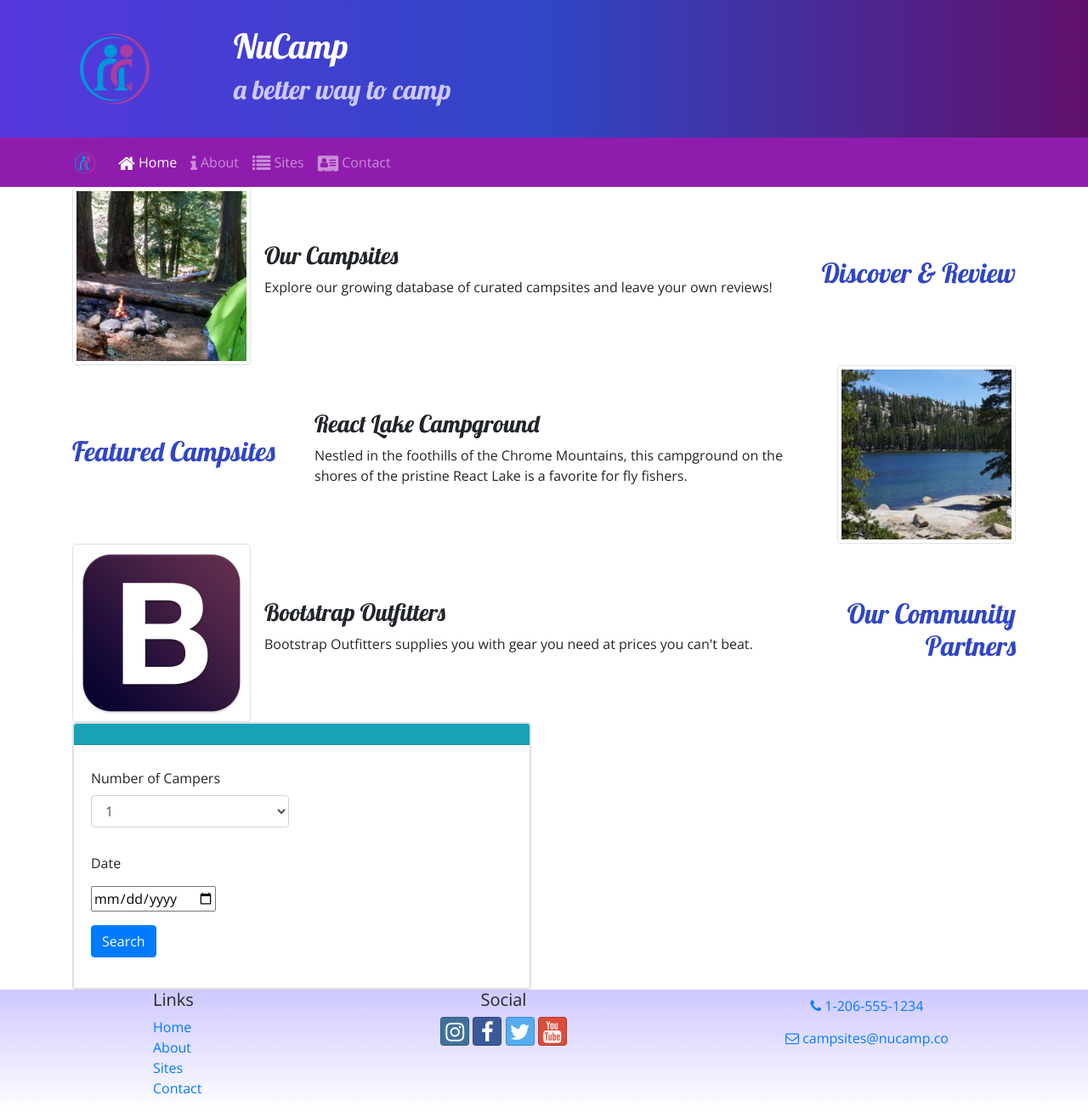
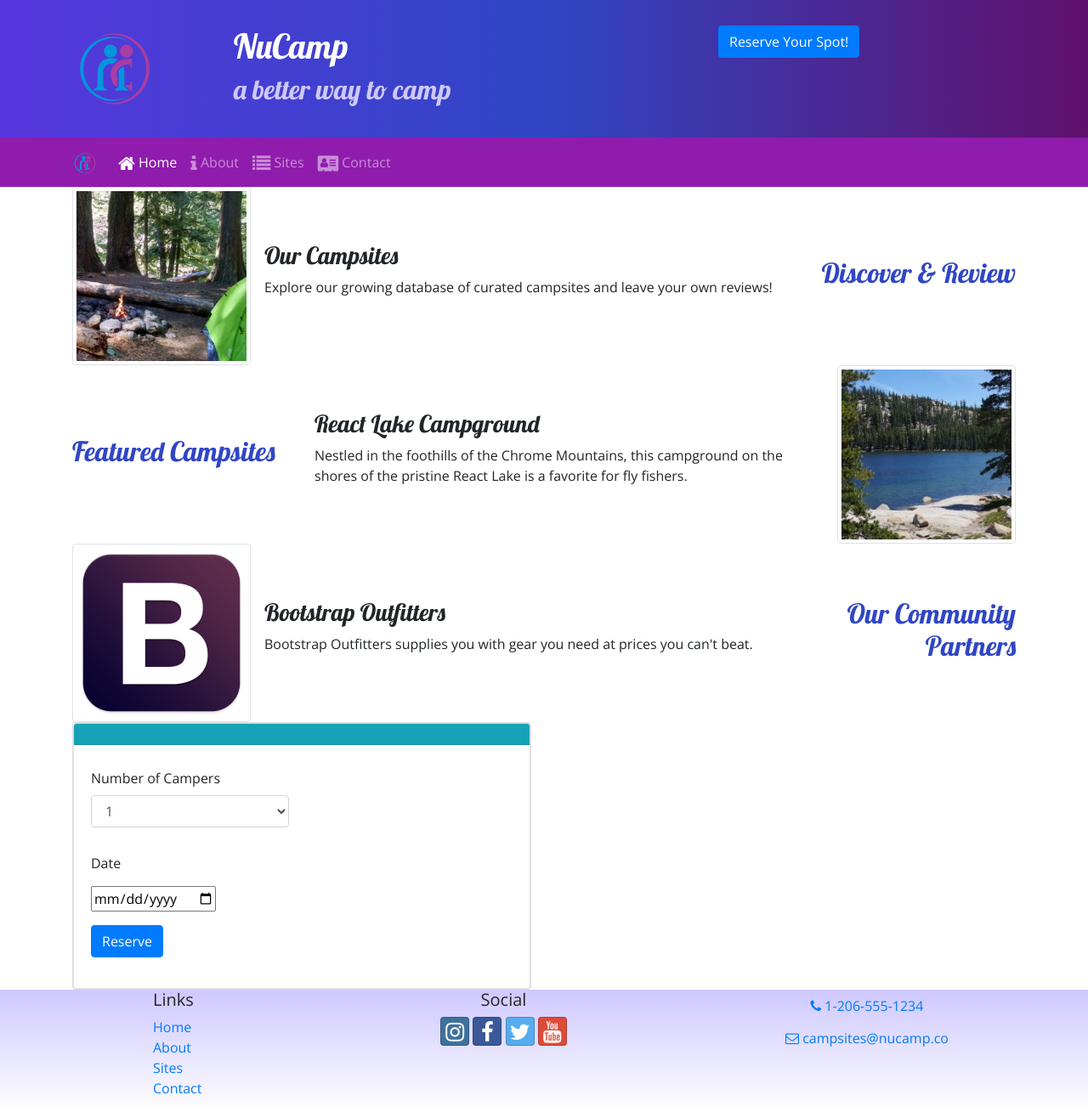
Before and after one commit to innovationext/bootstrapclass, a website: page index.html in a window 1280 px wide. Shown: the whole page at 85% size. Drawn offline with nearby package versions, Linux system fonts and the light colour scheme.

Commit message:
Week 2 Workshop Assignment Task 3

```diff
--- a/index.html
+++ b/index.html
@@ -33,6 +33,9 @@
                 <div class="col">
                     <h1>NuCamp</h1>
                     <h2>a better way to camp</h2>
+                </div>
+                <div class="col-md-4 col-lg-4 col-2">
+                    <a role="button" class="btn btn-primary"  href="#reservForm">Reserve Your Spot!</a>
                 </div>
             </div>
         </div>
@@ -110,7 +113,7 @@
                     <div class="card">
                         <h3 class="card-header bg-info text-white"></h3>
                         <div class="card-body">
-                            <from>
+                            <form id="reserveForm">
                                 <div class="row form-group">
                                     <div class="col col-sm-6 col-form-label">
                                         <label for="numCampers">Number of Campers</label>
@@ -134,7 +137,7 @@
                                 </div>
                                 <div class="row form-group">
                                     <div class="col">
-                                        <button type="submit" class="btn btn-primary">Search</button>
+                                        <button type="submit" class="btn btn-primary">Reserve</button>
                                     </div>
                                 </div>
                             </from>
```
